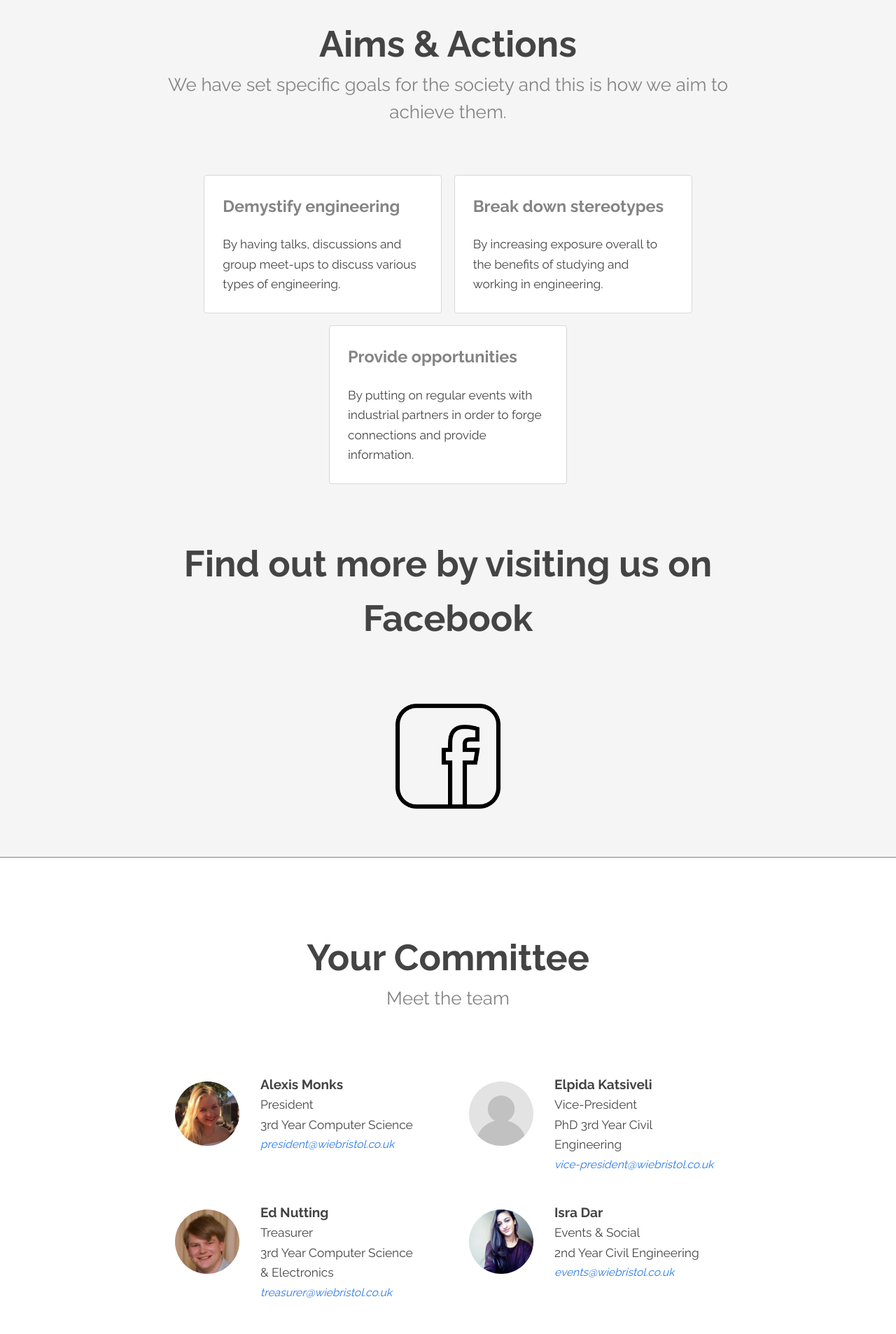
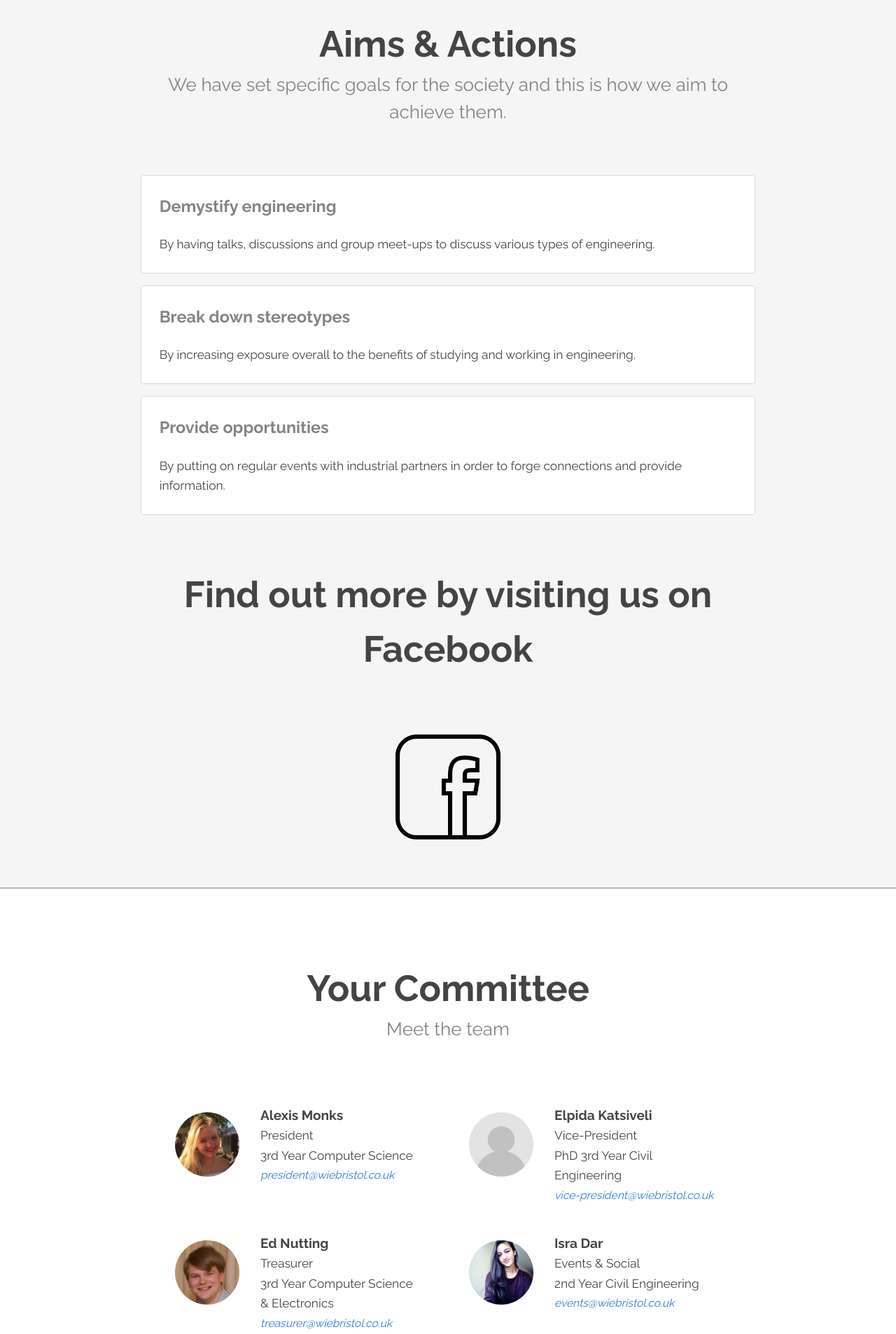
Before and after one commit to aatina/wiebristol.github.io, a Jekyll site: the page built from index.md, in a window 1280 px wide. Shown: the part 592-2499 px from the top of the page at 70% size. Built offline with Jekyll 4.4.1, drawn with Linux system fonts in a browser that asks for light colours.

Commit message:
Attempt number 2 at fixing the iPhone display problem for the home page.

```diff
--- a/_sass/_style.scss
+++ b/_sass/_style.scss
@@ -624,7 +624,6 @@
 
 			.box {
 				width: 30%;
-				min-width: 340px;
 				background-color: #fff;
 				padding: 3em 2.5em;
 
@@ -648,6 +647,10 @@
 				h2, h3, h4, h5, h6 {
 					color: $grey-color;
 				}
+
+        @media (max-device-width: 1000px) {
+          width: 100%;
+        }
 			}
 		}
 	}
```
